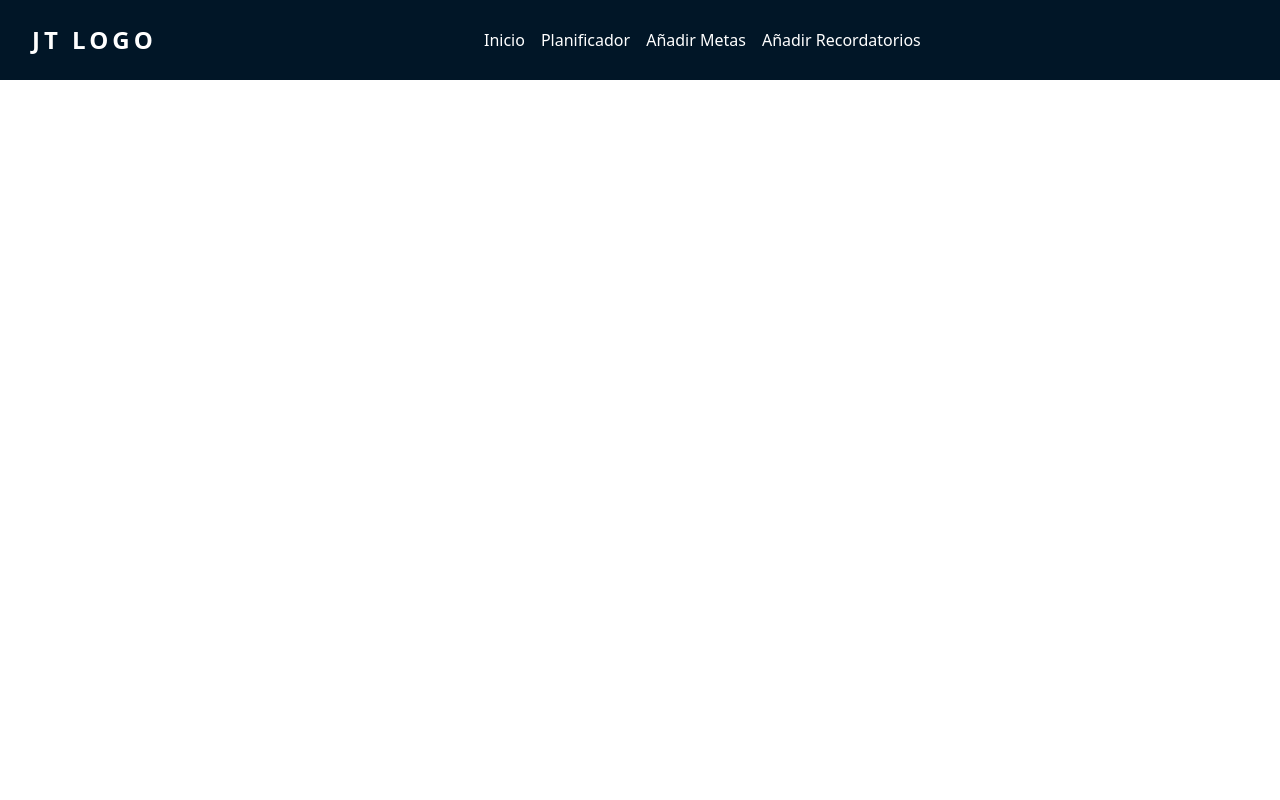
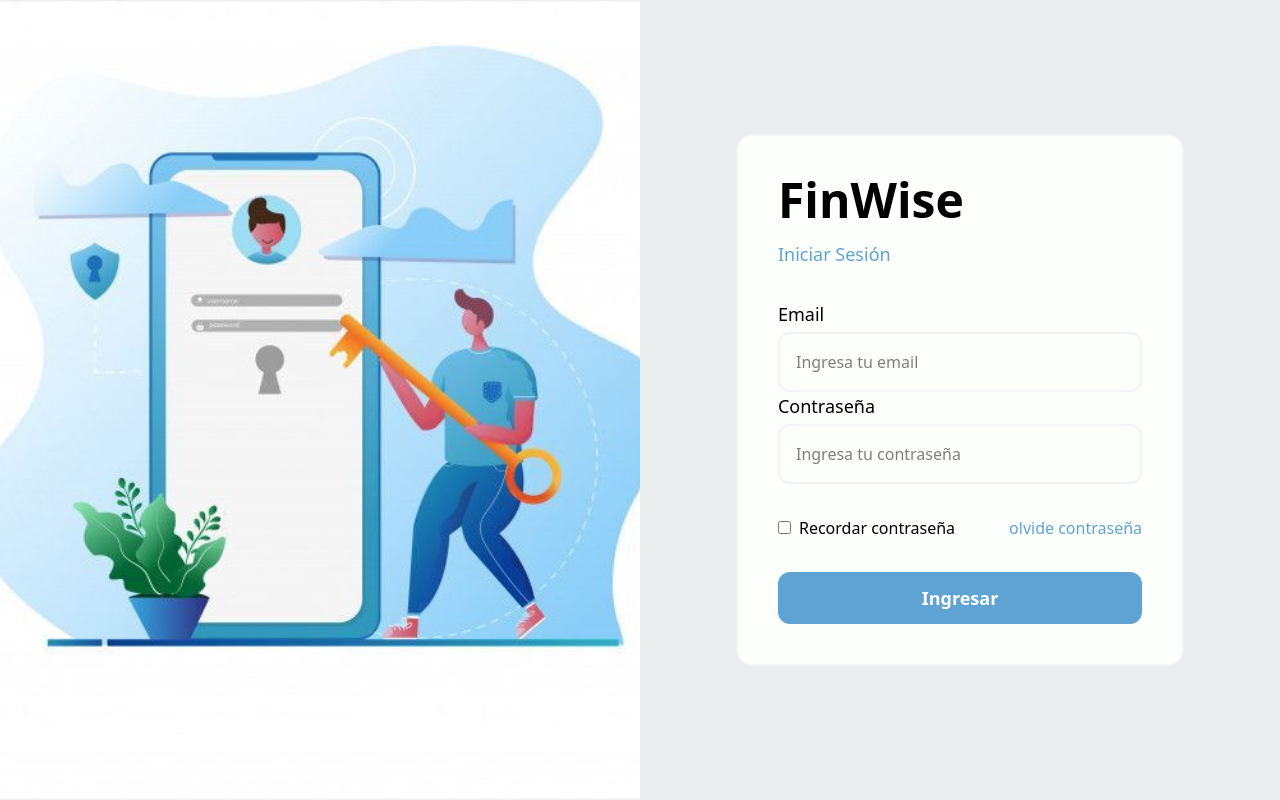
Before and after one commit to FinWiseVank/FinWise, a React (Vite) app: page / in a window 1280 px wide. Built offline with nearby package versions, Linux system fonts and the light colour scheme.

Commit message:
Se crea el login

```diff
--- a/src/components/Dashboard.jsx
+++ b/src/components/Dashboard.jsx
@@ -1,4 +1,4 @@
-import React from 'react'
+
 import { Link } from 'react-router-dom'
 
 export const Dashboard = () => {
--- /dev/null
+++ b/src/components/Form.jsx
@@ -0,0 +1,42 @@
+import * as React from 'react';
+
+export default function Form() {
+    return (
+        <div className='bg-[#FDFFFC] px-10 py-10 rounded-2xl border-2 border-gray-100'>
+            <h1 className='text-5xl font-semibold'>FinWise</h1>
+            <p className='font-medium text-lg text-[#5EA3D4] mt-4'>Iniciar Sesión</p>
+           <div className='mt-8'>
+                <div>
+                    <label className='text-lg font-medium'>Email</label>
+                    <input
+                        className='w-full border-2 border-gray-100 rounded-xl p-4 mt-1 bg-transparent'
+                        placeholder='Ingresa tu email'
+                    />
+                </div>
+
+                <div>
+                    <label className='text-lg font-medium'>Contraseña</label>
+                    <input
+                        className='w-full border-2 border-gray-100 rounded-xl p-4 mt-1 bg-transparent'
+                        placeholder='Ingresa tu contraseña'
+                    />
+                </div>
+
+                <div className='mt-8 flex justify-between items-center'>
+                    <div>
+                        <input
+                            type='checkbox'
+                            id='remember'
+                        />
+                        <label className='ml-2 font-medium text-base' for="remember">Recordar contraseña</label>
+                    </div>
+                    <button className='font-medium text-base text-[#5EA3D4]'>olvide contraseña</button>
+                </div>
+
+                <div className='mt-8 flex flex-col gap-y-4'>
+                    <button className='active:scale-[.98] active:duration-75 transition-all hover:scale-[1.01] ease-in-out py-3 rounded-xl bg-[#5EA3D4] text-white text-lg font-bold'>Ingresar</button>
+                </div>
+           </div>
+        </div>
+    );
+}
--- a/src/main.jsx
+++ b/src/main.jsx
@@ -2,17 +2,12 @@ import React from 'react'
 import ReactDOM from 'react-dom/client'
 import { Dashboard } from './components/Dashboard.jsx'
 import { BrowserRouter as Router, Route, Routes } from 'react-router-dom'
+import Login from './pages/login.jsx'
 
 ReactDOM.createRoot(document.getElementById('root')).render(
   <React.StrictMode>
-    <Router>
-      <Routes>
-        <Route path="/" element={<Dashboard />} />
-        <Route path="/inicio" element={<div>Inicio</div>} />
-        <Route path="/planificador" element={<div>Planificador</div>} />
-        <Route path="/añadir-Metas" element={<div>Añadir Metas</div>} />
-        <Route path="/añadir-Recordatorios" element={<div>Añadir Recordatorios</div>} />
-      </Routes>
-    </Router>
+
+    <Login />
+
   </React.StrictMode>,
 )
--- /dev/null
+++ b/src/pages/Login.jsx
@@ -0,0 +1,16 @@
+import Form from "../components/Form";
+import fondoLogin from '../assets/fondoLogin.jpg';
+
+function Login() {
+  return (
+    <div className="flex w-full h-screen bg-[#EAEDED]">
+        <div className="hidden lg:flex w-1/2 h-full  bg-cover bg-center overflow-hidden shadow-lg" style={{ backgroundImage: `url(${fondoLogin})` }}/>
+
+        <div className="w-full flex items-center justify-center lg:w-1/2 bg-[#EAEDED]">
+            <Form />
+        </div>
+    </div>
+  );
+}
+
+export default Login;
```
Also changed, not shown: package.json (+4 -4 lines), src/assets/fondoLogin.jpg (added), 1 other file (tests, documents, lock files or other folders).
